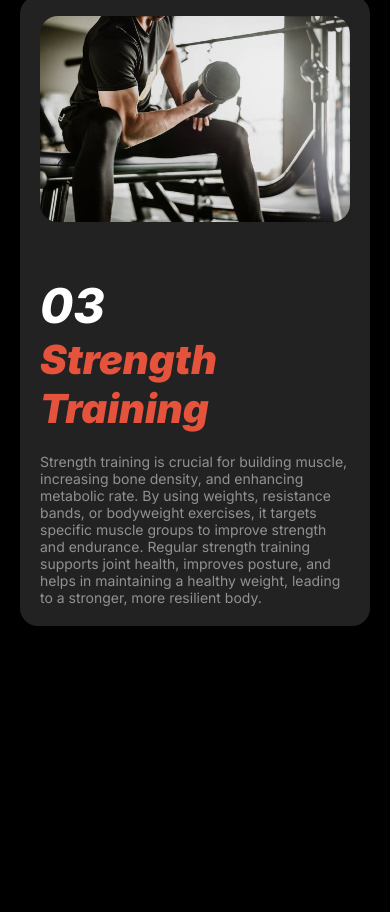
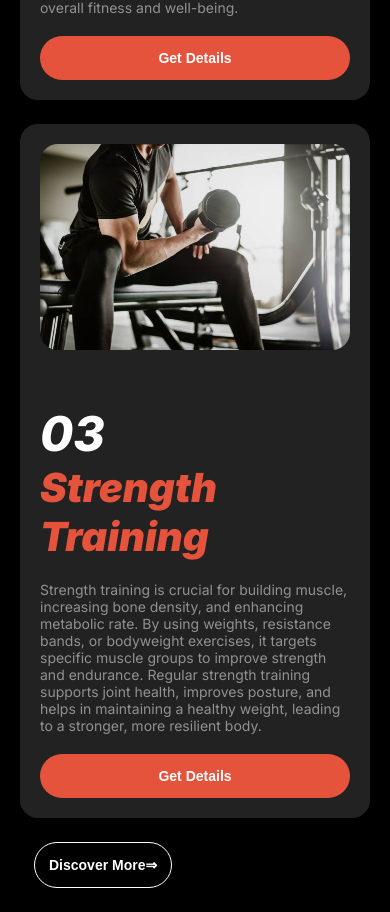
Before and after one commit to Abid0624/Assignment-2, a plain HTML site: page index.html in a window 390 px wide. Shown: the part 7467-8379 px from the top of the page. Before the commit the page ends 8117 px from the top, so only its background shows below. Drawn offline with Linux system fonts and the light colour scheme; a web font is replaced by a local one.

Commit message:
added the responsive part

```diff
--- a/index.html
+++ b/index.html
@@ -235,10 +235,10 @@
 
    <!-- team member section ends here -->
 
-  <!-- class part starts here -->
+  <!-- class part starts here(challenges part) -->
    <section class="class">
     <h3 class="habit-title ex-title">What Happens in Class</h3>
-    <div class="container excercise">
+    <div class="container excercise" id="exercise-1">
       <div class="excercise-image">
         <img src="images/rowing.webp" alt="rowing">
       </div>
@@ -246,19 +246,21 @@
         <h2 class="number">01</h2>
         <h3 class="training-name">Rowing</h3>
         <p class="about-training">Rowing in training is a full-body workout that targets multiple muscle groups, including the legs, core, and arms. It's an excellent cardiovascular exercise that enhances endurance, burns calories, and improves overall strength. Rowing also promotes coordination and balance, making it an ideal choice for building fitness and achieving a lean, toned physique.</p>
+        <button class="btn-primary cls-btn">Get Details</button>
       </div>
     </div>
-    <div class="container excercise" id="excercise-2">
+    <div class="container excercise" id="exercise-2">
       <div class="excercise-description">
         <h2 class="number">02</h2>
         <h3 class="training-name">Cardio</h3>
         <p class="about-training">Cardio training is essential for improving heart health, boosting endurance, and burning calories. It involves activities like running, cycling, or jumping rope, which elevate your heart rate and enhance lung capacity. Regular cardio workouts help reduce the risk of chronic diseases, increase energy levels, and support weight management, contributing to overall fitness and well-being.</p>
+        <button class="btn-primary cls-btn">Get Details</button>
       </div>
       <div class="excercise-image">
         <img src="images/cardio.webp" alt="cardio">
       </div>
     </div>
-    <div class="container excercise">
+    <div class="container excercise" id="exercise-3">
       <div class="excercise-image">
         <img src="images/strength.jpg" alt="strength">
       </div>
@@ -266,9 +268,12 @@
         <h2 class="number">03</h2>
         <h3 class="training-name">Strength Training</h3>
         <p class="about-training">Strength training is crucial for building muscle, increasing bone density, and enhancing metabolic rate. By using weights, resistance bands, or bodyweight exercises, it targets specific muscle groups to improve strength and endurance. Regular strength training supports joint health, improves posture, and helps in maintaining a healthy weight, leading to a stronger, more resilient body.</p>
+        <button class="btn-primary cls-btn">Get Details</button>
       </div>
     </div>
-
+    <div class="container">
+      <button class="btn-secondary">Discover More&rArr;</button>
+    </div>
    </section>
  </main>
 </body>
--- a/styles/style.css
+++ b/styles/style.css
@@ -492,6 +492,14 @@ option{
 #excercise-2{
  background-color: rgba(72, 71, 71, 0.174);
 }
+.cls-btn{
+  margin-top: 20px;
+}
+
+
+
+
+
 
 /* responsive part */
 
@@ -503,8 +511,7 @@ option{
   .banner,
   .image-container,
   .running-container,
-  .calculator-container,
-  .excercise{
+  .calculator-container{
     flex-direction: column;
   }
   /* navbar styles */
@@ -643,3 +650,14 @@ option{
   .training-name{
     font-size: 2.5rem;
   }
+  #exercise-1,
+  #exercise-3{
+    flex-direction: column;
+  }
+  #exercise-2{
+    flex-direction: column-reverse;
+  }
+  .cls-btn{
+    width: 100%;
+  }
+}
```
